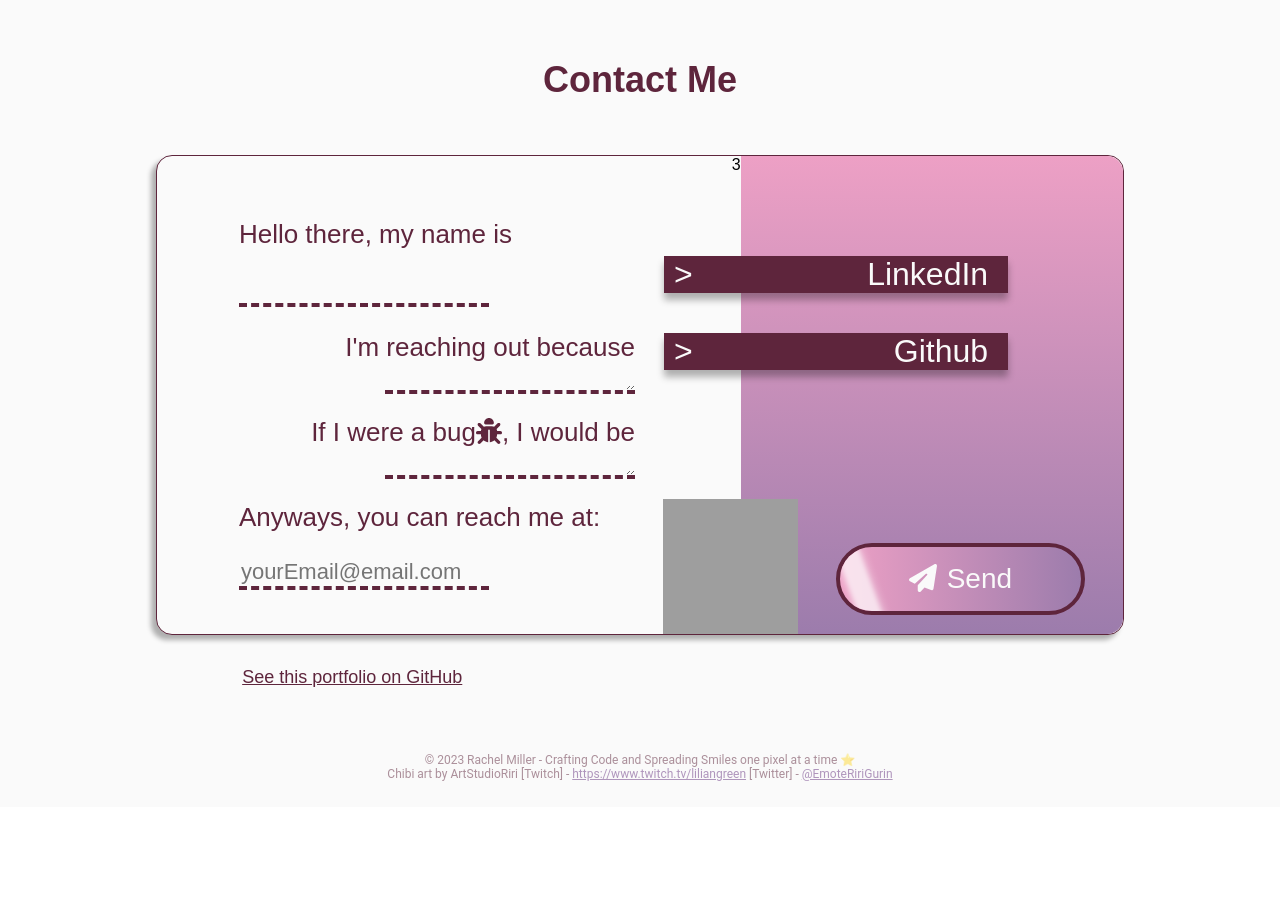
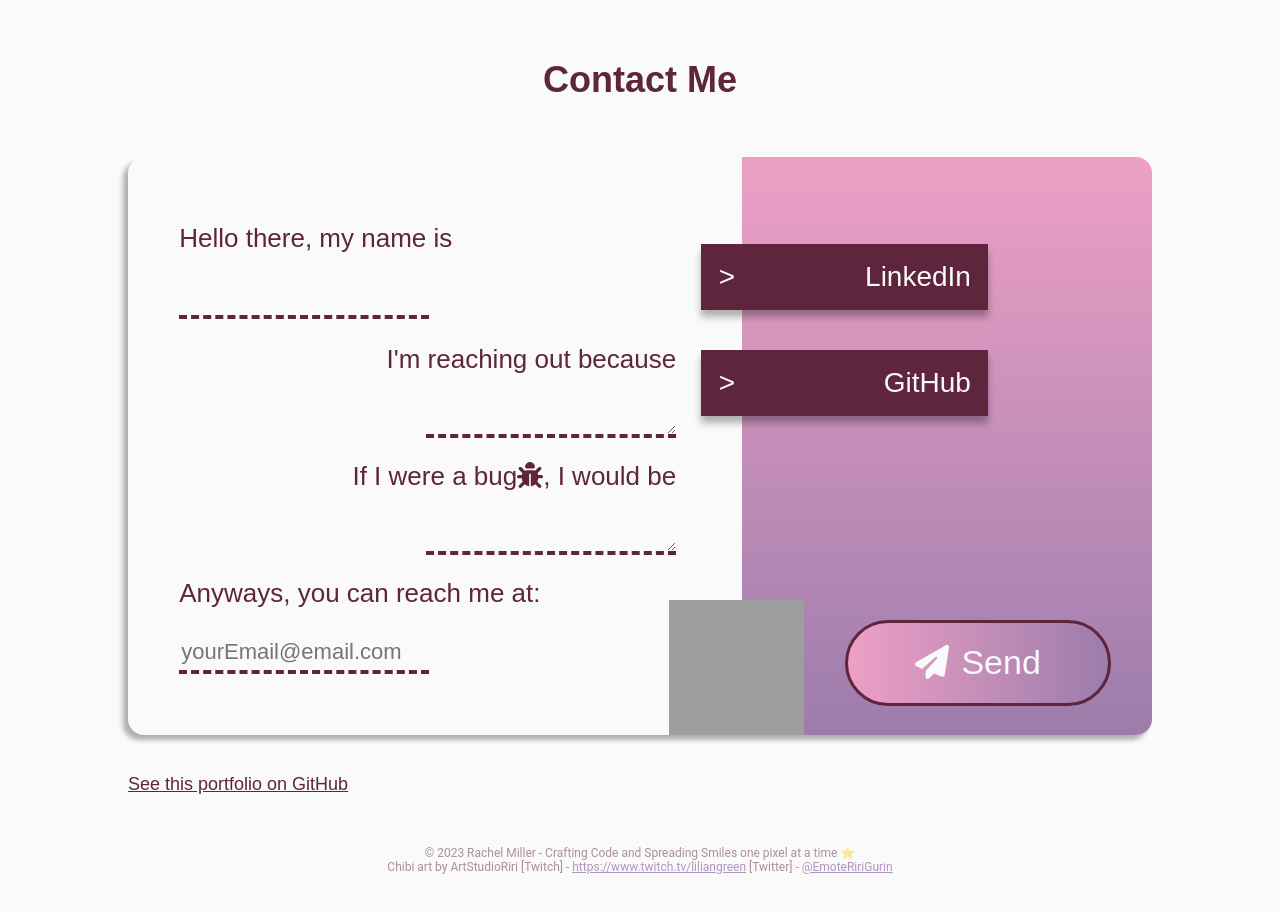
Before and after one commit to rkmiller131/portfolio, a React (Create React App) app in the folder client/: page / in a window 1280 px wide. Shown: the part 3080-3992 px from the top of the page. Before the commit the page ends 3887 px from the top, so only its background shows below. Built offline with nearby package versions, Linux system fonts and the light colour scheme; grey boxes are pictures that could not be loaded; the HTML template or start-up script is replaced by a standard one.

Commit message:
Refactored the CSS for contact section, made right col in card responsive

```diff
--- a/client/src/components/Contact.jsx
+++ b/client/src/components/Contact.jsx
@@ -30,20 +30,28 @@ export default function Contact() {
   const darkMode = useTheme();
   return (
     <section id="contact" className={darkMode ? 'contact-section dark' : 'contact-section'}>
-      <h2 className={darkMode ? 'contact-title dark' : 'contact-title'}>Contact Me</h2>
-
-      <div className={darkMode ? 'contact-container dark' : 'contact-container'}>
-        <div className="contact-column-left">
-          <ContactForm submitForm={submitForm}/>
-        </div>3
-        <div className={darkMode ? 'contact-column-right dark' : 'contact-column-right'}>
-          <ContactTabs />
-          <button form="contact-form" type="submit" className={darkMode ? 'contact-btn dark' : 'contact-btn'}><FontAwesomeIcon icon={faPaperPlane} className="send-icon"/>Send</button>
-          <img src="https://res.cloudinary.com/dnr41r1lq/image/upload/v1692225003/112_ftlggu.png" alt="blonde chibi taking notes" />
+      <h2 className={darkMode ? 'contact-title dark' : 'contact-title'}>
+        Contact Me
+      </h2>
+      <div className="contact-card-container">
+        <div className={darkMode ? "contact-card-content dark" : "contact-card-content"}>
+          <div className="contact-column-left">
+            <ContactForm submitForm={submitForm}/>
+          </div>
+          <div className={darkMode ? 'contact-column-right dark' : 'contact-column-right'}>
+            <ContactTabs />
+            <button form="contact-form" type="submit" className={darkMode ? 'contact-btn dark' : 'contact-btn'}>
+              <FontAwesomeIcon icon={faPaperPlane} className="send-icon"/>
+              Send
+            </button>
+            <img src="https://res.cloudinary.com/dnr41r1lq/image/upload/v1692225003/112_ftlggu.png" alt="blonde chibi taking notes" />
+          </div>
         </div>
       </div>
 
-      <a className={darkMode ? 'portfolio-github dark' : 'portfolio-github'} href="https://github.com/rkmiller131/portfolio" target="blank">See this portfolio on GitHub</a>
+      <a className={darkMode ? 'portfolio-github dark' : 'portfolio-github'} href="https://github.com/rkmiller131/portfolio" target="blank">
+        See this portfolio on GitHub
+      </a>
 
       <Footer />
 
--- a/client/src/components/ContactTabs.jsx
+++ b/client/src/components/ContactTabs.jsx
@@ -15,7 +15,7 @@ export default function ContactTabs() {
       <div className={darkMode ? 'link-tab dark' : 'link-tab'}>
         {'>'}
         <a href="https://github.com/rkmiller131" target="blank">
-          Github
+          GitHub
         </a>
       </div>
     </div>
--- a/client/src/styles/contact.scss
+++ b/client/src/styles/contact.scss
@@ -19,15 +19,12 @@ $blue: #9b98ca;
   display: flex;
   flex-direction: column;
   align-items: center;
-  min-height: 90vh;
-  width: 100%;
-  padding: 5% 8% 2% 8%;
+  padding: 5% 0;
   background: $appleWhite;
   .contact-title {
     color: $red;
     font-family: 'Play', sans-serif;
     font-size: 36px;
-    margin-bottom: 5%;
     @media screen and (max-width: 450px) {
       font-size: 28px;
     }
@@ -35,138 +32,167 @@ $blue: #9b98ca;
       color: $appleWhite;
     }
   }
-  .contact-container {
+  .contact-card-container {
     display: flex;
-    justify-content: center;
-    height: 60vh;
-    width: 90%;
+    width: 100%;
+    padding: 2% 10%;
+    @media screen and (max-width: 800px) {
+      padding: 2% 5%;
+    }
+    @media screen and (max-width: 700px) {
+      padding: 2% 10%;
+    }
+    @media screen and (max-width: 360px) {
+      padding: 2% 5%;
+    }
+    .contact-card-content {
+      display: flex;
+      width: 100%;
       box-shadow: -5px 5px 5px 0px rgba(0,0,0,0.3);
       border-radius: 1rem 1rem;
       background: $appleWhite;
+      @media screen and (max-width: 700px) {
+        flex-direction: column;
+        height: 100vh;
+      }
+      @media screen and (max-height: 360px) {
+        height: 200vh;
+      }
       &.dark {
         background: $cardCharcoal;
         border: 1px solid $cardCharcoal;
       }
-    @media screen and (max-width: 900px) {
-      flex-direction: column;
-    }
-    border: 1px solid $red;
       .contact-column-left {
-      // border: 2px solid blue;
-      width: 100%;
-      display: flex;
         flex-basis: 60%;
-      // justify-content: center;
-      padding: 0 5%;
-      // position: relative;
-      @media screen and (max-width: 900px) {
-        display: flow;
-        height: 60%;
-        padding: 0 10%;
-      }
-      @media screen and (max-width: 800px) {
-        padding: 0 5%;
-      }
+        padding: 5%;
       }
       .contact-column-right {
-      // border: 2px solid red;
+        flex-basis: 40%;
         border-radius: 0 1rem 1rem 0;
         background: $pink-to-purple;
         display: flex;
         flex-direction: column;
-      justify-content: flex-end;
         position: relative;
-      flex-basis: 40%;
+        @media screen and (max-width: 700px) {
+          border-radius: 0 0 1rem 1rem;
+        }
+        &.dark {
+          background: $purple;
+        }
         .contact-tabs {
           position: absolute;
-        top: 100px;
-        display: flex;
-        flex-direction: column;
+          top: 15%;
+          left: -10%;
+          width: 70%;
           color: $appleWhite;
-        font-size: 32px;
-        height: 30%;
-        width: 30%;
-        left: -20%;
-        @media screen and (max-width: 900px) {
-          top: 20px;
+          font-size: 28px;
+          @media screen and (max-width: 700px) {
+            top: 12%;
+            left: -8%;
+            width: 55%;
+          }
+          @media screen and (max-width: 450px) {
+            width: 65%;
             font-size: 24px;
           }
-        @media screen and (max-width: 450px) {
-          font-size: 20px;
+          @media screen and (max-width: 360px) {
+            left: 0;
           }
           .link-tab {
-          height: 230%;
-          width: 330%;
             background-color: $red;
             margin-bottom: 40px;
             display: flex;
-          flex-direction: row;
             justify-content: space-between;
-          padding: 0 20px 0 10px;
             align-items: center;
+            padding: 6%;
             box-shadow: 0px 7px 7px 0 rgba(0,0,0,0.3);
-          height: 230%;
-          width: 300%;
-          @media screen and (max-width: 900px) {
-            // height: 40px;
-            width: 200px;
-            margin-bottom: 18px;
+            @media screen and (max-width: 700px) {
+              padding: 2% 5%;
+              margin-bottom: 30px;
             }
-          @media screen and (max-width: 450px) {
-            width: 170px;
-            margin-bottom: 10px;
-          }
-          a {
-            color: $appleWhite;
-            font-size: 32px;
-            font-family: 'Jua', sans-serif;
-            text-decoration: none;
-            @media screen and (max-width: 900px) {
-              font-size: 24px;
-            }
-            @media screen and (max-width: 450px) {
-              font-size: 20px;
-            }
-            &:hover {
-              color: $pink;
-            }
+            @media screen and (max-width: 360px) {
+              margin-bottom: 25px;
             }
             &.dark {
               background-color: $blue;
-            a {
-              &:hover {
+              a:hover {
                 color: $cardCharcoal;
               }
             }
           }
+          a {
+            color: $appleWhite;
+            font-size: 28px;
+            text-decoration: none;
+            &:hover {
+              color: $pink;
+            }
+            @media screen and (max-width: 450px) {
+              font-size: 24px;
+            }
+          }
+        }
+        img {
+          height: 135px;
+          width: 135px;
+          position: absolute;
+          bottom: 0;
+          right: 85%;
+          @media screen and (max-width: 700px) {
+            right: 0;
+            border-radius: 0 0 1rem 0;
+          }
+          @media screen and (max-width: 450px) {
+            height: 112px;
+            width: 112px;
+          }
+          @media screen and (max-width: 360px) {
+            height: 90px;
+            width: 90px;
           }
         }
         .contact-btn {
-        margin-bottom: 5%;
           height: 15%;
           width: 65%;
-        right: 10% !important;
-        border: 4px solid #5e253c;
+          position: absolute;
+          bottom: 5%;
+          left: 25%;
+          border: 3px solid $red;
           border-radius: 4rem 4rem;
           background: $buttonbg;
-        position: absolute;
-        right: 10%;
           color: $appleWhite;
-        font-size: 28px;
+          font-family: 'Jua', sans-serif;
+          font-size: 34px;
           z-index: 1;
           overflow: hidden;
-        align-self: center;
-        .send-icon {
-          margin-right: 10px;
+          @media screen and (max-width: 1025px) {
+            font-size: 32px;
+            height: 13%;
+          }
+          @media screen and (max-width: 800px) {
             font-size: 28px;
-          @media screen and (max-width: 1200px) {
+          }
+          @media screen and (max-width: 700px) {
+            height: 20%;
+            width: 40%;
+            bottom: 10%;
+            left: 5%;
+          }
+          @media screen and (max-width: 450px) {
+            width: 50%;
             font-size: 24px;
           }
-          @media screen and (max-width: 600px) {
-            font-size: 22px;
+          .send-icon {
+            margin-right: 5%;
+            font-size: 34px;
+            @media screen and (max-width: 1025px) {
+              font-size: 32px;
+            }
+            @media screen and (max-width: 800px) {
+              font-size: 28px;
             }
             @media screen and (max-width: 450px) {
-            font-size: 20px;
+              font-size: 24px;
             }
           }
           &.dark {
@@ -176,92 +202,55 @@ $blue: #9b98ca;
               border-color: #3E3744;
               background: $reversedarkbtn;
             }
+            &:active {
+              background: $blue;
+            }
           }
           &:before {
             content: '';
             position: absolute;
-          height: 100px;
+            height: 150px;
             width: 22px;
             background: #fff;
             box-shadow: 0 0 10px #fff;
             filter: blur(2px);
             opacity: 0.7;
-          top: -22px;
+            top: -45px;
             transition: 0.3s;
-          transform: rotate(-20deg) translateX(-60px);
+            transform: rotate(-20deg) translateX(-160px);
           }
           &:hover {
             background: $hoverbuttonbg;
-          border: 4px solid #5e253c;
+            border: 3px solid $red;
             &::before{
-            transform: rotate(-20deg) translate(155px, 70px);
+              transform: rotate(-20deg) translate(245px, 55px);
             }
           }
           &:active {
-          background: #8c89b6;
-        }
-        @media screen and (max-width: 1200px) {
-          height: 4rem;
-          width: 10rem;
-          font-size: 24px;
-        }
-        @media screen and (max-width: 900px) {
-          margin-bottom: 5%;
-        }
-        @media screen and (max-width: 700px) {
-          margin-right: 20%;
-        }
-        @media screen and (max-width: 600px) {
-          margin-right: 30%;
-          height: 3rem;
-          width: 9rem;
-          font-size: 22px;
-        }
-        @media screen and (max-width: 450px) {
-          margin-right: 37%;
-          margin-bottom: 10%;
-          width: 8rem;
-          font-size: 20px;
+            background: $blue;
           }
         }
-      img {
-        height: 135px;
-        width: 135px;
-        position: absolute;
-        bottom: 0;
-        right: 85%;
-        @media screen and (max-width: 900px) {
-          right: 0;
-          border-radius: 0 0 1rem 0;
-        }
-        @media screen and (max-width: 600px) {
-          height: 112px;
-          width: 112px;
-        }
-        @media screen and (max-width: 450px) {
-          height: 90px;
-          width: 90px;
-        }
-      }
-      &.dark {
-        background: $purple;
-      }
-      @media screen and (max-width: 900px) {
-        border-radius: 0 0 1rem 1rem;
       }
     }
   }
   .portfolio-github {
     color: $red;
     align-self: flex-start;
-    padding: 3% 13%;
+    padding: 1% 10%;
     font-size: 18px;
+    @media screen and (max-width: 800px) {
+      padding: 2% 5%;
+    }
     @media screen and (max-width: 450px) {
       font-size: 16px;
       align-self: center;
+      padding: 5% 0;
+    }
+    @media screen and (max-height: 360px) {
+      padding: 5% 10%;
     }
     &.dark {
-      color: $appleWhite;
+      color: $blue;
     }
   }
   .contact-footer {
--- /dev/null
+++ b/client/src/styles/contactOG.scss
@@ -0,0 +1,288 @@
+// light mode variables
+$pink-to-purple: linear-gradient(#eda0c5, #9c7cac);
+$buttonbg: linear-gradient(to right, #eda0c5, #9c7cac);
+$hoverbuttonbg: linear-gradient(to right, #9c7cac, #eda0c5);
+$appleWhite: #FAFAFA;
+$red: #5e253c;
+$pink: #eda0c5;
+$darkbtnbg: linear-gradient(to right, #9b98ca, #9c7cac);
+$reversedarkbtn: linear-gradient(to right, #9c7cac, #9b98ca);
+
+// dark mode variables
+$black-to-purple: linear-gradient(#202123, #9c7cac);
+$cardCharcoal: #3E3744;
+$purple: #9c7cac;
+$charcoal: #202123;
+$blue: #9b98ca;
+
+.contact-section {
+  display: flex;
+  flex-direction: column;
+  align-items: center;
+  min-height: 90vh;
+  width: 100%;
+  padding: 5% 8% 2% 8%;
+  background: $appleWhite;
+  .contact-title {
+    color: $red;
+    font-family: 'Play', sans-serif;
+    font-size: 36px;
+    margin-bottom: 5%;
+    @media screen and (max-width: 450px) {
+      font-size: 28px;
+    }
+    &.dark {
+      color: $appleWhite;
+    }
+  }
+  .contact-container {
+    display: flex;
+    justify-content: center;
+    height: 60vh;
+    width: 90%;
+    box-shadow: -5px 5px 5px 0px rgba(0,0,0,0.3);
+    border-radius: 1rem 1rem;
+    background: $appleWhite;
+    &.dark {
+      background: $cardCharcoal;
+      border: 1px solid $cardCharcoal;
+    }
+    @media screen and (max-width: 900px) {
+      flex-direction: column;
+    }
+    border: 1px solid $red;
+    .contact-column-left {
+      // border: 2px solid blue;
+      width: 100%;
+      display: flex;
+      flex-basis: 60%;
+      // justify-content: center;
+      padding: 0 5%;
+      // position: relative;
+      @media screen and (max-width: 900px) {
+        display: flow;
+        height: 60%;
+        padding: 0 10%;
+      }
+      @media screen and (max-width: 800px) {
+        padding: 0 5%;
+      }
+    }
+    .contact-column-right {
+      // border: 2px solid red;
+      border-radius: 0 1rem 1rem 0;
+      background: $pink-to-purple;
+      display: flex;
+      flex-direction: column;
+      justify-content: flex-end;
+      position: relative;
+      flex-basis: 40%;
+      .contact-tabs {
+        position: absolute;
+        top: 100px;
+        display: flex;
+        flex-direction: column;
+        color: $appleWhite;
+        font-size: 32px;
+        height: 30%;
+        width: 30%;
+        left: -20%;
+        @media screen and (max-width: 900px) {
+          top: 20px;
+          font-size: 24px;
+        }
+        @media screen and (max-width: 450px) {
+          font-size: 20px;
+        }
+        .link-tab {
+          height: 230%;
+          width: 330%;
+          background-color: $red;
+          margin-bottom: 40px;
+          display: flex;
+          flex-direction: row;
+          justify-content: space-between;
+          padding: 0 20px 0 10px;
+          align-items: center;
+          box-shadow: 0px 7px 7px 0 rgba(0,0,0,0.3);
+          height: 230%;
+          width: 300%;
+          @media screen and (max-width: 900px) {
+            // height: 40px;
+            width: 200px;
+            margin-bottom: 18px;
+          }
+          @media screen and (max-width: 450px) {
+            width: 170px;
+            margin-bottom: 10px;
+          }
+          a {
+            color: $appleWhite;
+            font-size: 32px;
+            font-family: 'Jua', sans-serif;
+            text-decoration: none;
+            @media screen and (max-width: 900px) {
+              font-size: 24px;
+            }
+            @media screen and (max-width: 450px) {
+              font-size: 20px;
+            }
+            &:hover {
+              color: $pink;
+            }
+          }
+          &.dark {
+            background-color: $blue;
+            a {
+              &:hover {
+                color: $cardCharcoal;
+              }
+            }
+          }
+        }
+      }
+      .contact-btn {
+        margin-bottom: 5%;
+        height: 15%;
+        width: 65%;
+        right: 10% !important;
+        border: 4px solid #5e253c;
+        border-radius: 4rem 4rem;
+        background: $buttonbg;
+        position: absolute;
+        right: 10%;
+        color: $appleWhite;
+        font-size: 28px;
+        z-index: 1;
+        overflow: hidden;
+        align-self: center;
+        .send-icon {
+          margin-right: 10px;
+          font-size: 28px;
+          @media screen and (max-width: 1200px) {
+            font-size: 24px;
+          }
+          @media screen and (max-width: 600px) {
+            font-size: 22px;
+          }
+          @media screen and (max-width: 450px) {
+            font-size: 20px;
+          }
+        }
+        &.dark {
+          border-color: #3E3744;
+          background: $darkbtnbg;
+          &:hover {
+            border-color: #3E3744;
+            background: $reversedarkbtn;
+          }
+        }
+        &:before {
+          content: '';
+          position: absolute;
+          height: 100px;
+          width: 22px;
+          background: #fff;
+          box-shadow: 0 0 10px #fff;
+          filter: blur(2px);
+          opacity: 0.7;
+          top: -22px;
+          transition: 0.3s;
+          transform: rotate(-20deg) translateX(-60px);
+        }
+        &:hover {
+          background: $hoverbuttonbg;
+          border: 4px solid #5e253c;
+          &::before{
+            transform: rotate(-20deg) translate(155px, 70px);
+          }
+        }
+        &:active {
+          background: #8c89b6;
+        }
+        @media screen and (max-width: 1200px) {
+          height: 4rem;
+          width: 10rem;
+          font-size: 24px;
+        }
+        @media screen and (max-width: 900px) {
+          margin-bottom: 5%;
+        }
+        @media screen and (max-width: 700px) {
+          margin-right: 20%;
+        }
+        @media screen and (max-width: 600px) {
+          margin-right: 30%;
+          height: 3rem;
+          width: 9rem;
+          font-size: 22px;
+        }
+        @media screen and (max-width: 450px) {
+          margin-right: 37%;
+          margin-bottom: 10%;
+          width: 8rem;
+          font-size: 20px;
+        }
+      }
+      img {
+        height: 135px;
+        width: 135px;
+        position: absolute;
+        bottom: 0;
+        right: 85%;
+        @media screen and (max-width: 900px) {
+          right: 0;
+          border-radius: 0 0 1rem 0;
+        }
+        @media screen and (max-width: 600px) {
+          height: 112px;
+          width: 112px;
+        }
+        @media screen and (max-width: 450px) {
+          height: 90px;
+          width: 90px;
+        }
+      }
+      &.dark {
+        background: $purple;
+      }
+      @media screen and (max-width: 900px) {
+        border-radius: 0 0 1rem 1rem;
+      }
+    }
+  }
+  .portfolio-github {
+    color: $red;
+    align-self: flex-start;
+    padding: 3% 13%;
+    font-size: 18px;
+    @media screen and (max-width: 450px) {
+      font-size: 16px;
+      align-self: center;
+    }
+    &.dark {
+      color: $appleWhite;
+    }
+  }
+  .contact-footer {
+    margin-top: 3%;
+    display: flex;
+    flex-direction: column;
+    align-items: center;
+    font-size: 12px;
+    font-family: 'Roboto', sans-serif;
+    color: rgba(94,37,60, 0.5);
+    @media screen and (max-width: 450px) {
+      text-align: center;
+    }
+    a {
+      color: rgba(156,124,172, 0.8);
+    }
+    &.dark {
+      color: rgba(250,250,250, 0.5);
+    }
+  }
+  &.dark {
+    background: $charcoal;
+  }
+}
--- a/client/src/styles/contactform.scss
+++ b/client/src/styles/contactform.scss
@@ -7,7 +7,7 @@ $softerWhite: #f6f1f4;
 #contact-form {
   display: flex;
   flex-direction: column;
-  margin: 10% 7%;
+  // margin: 10% 7%;
   width:100%;
   @media screen and (max-width: 900px) {
     display: block;
```
Lines whose indentation alone changed are shown as unchanged.
